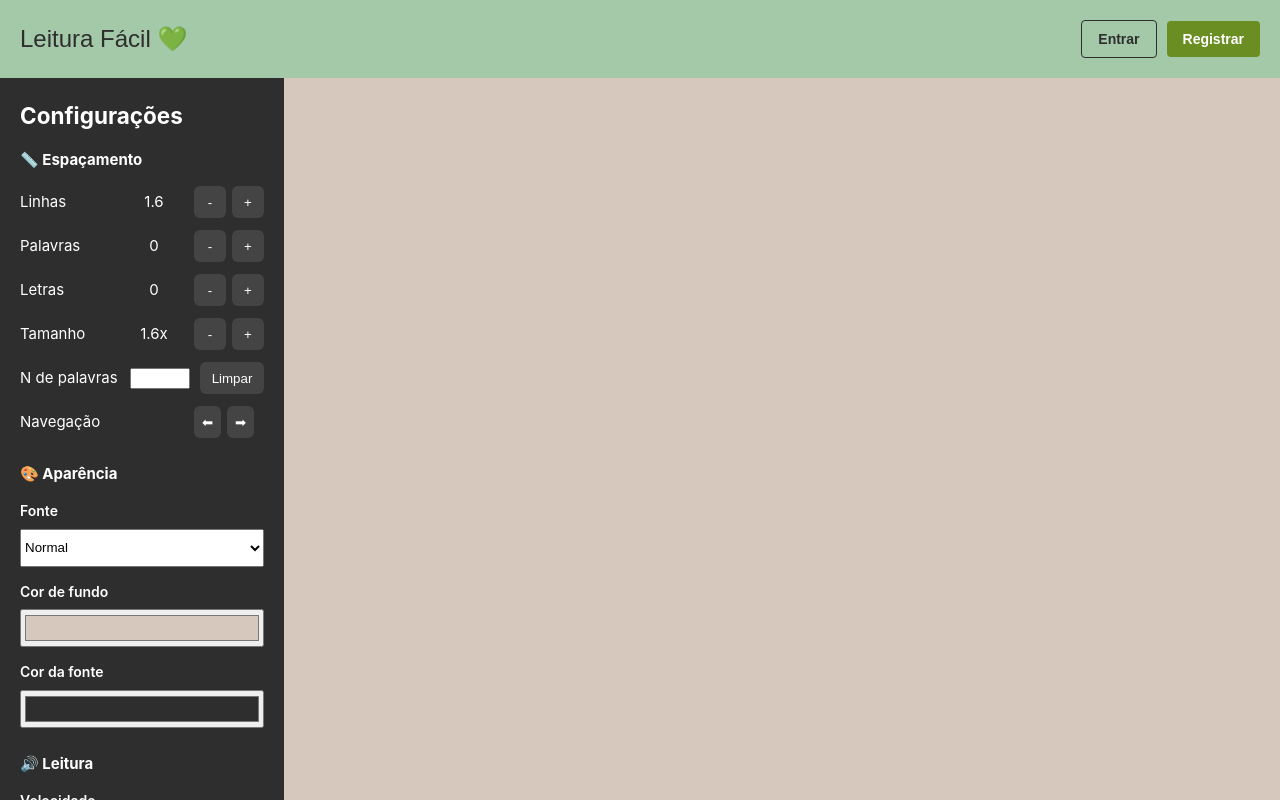
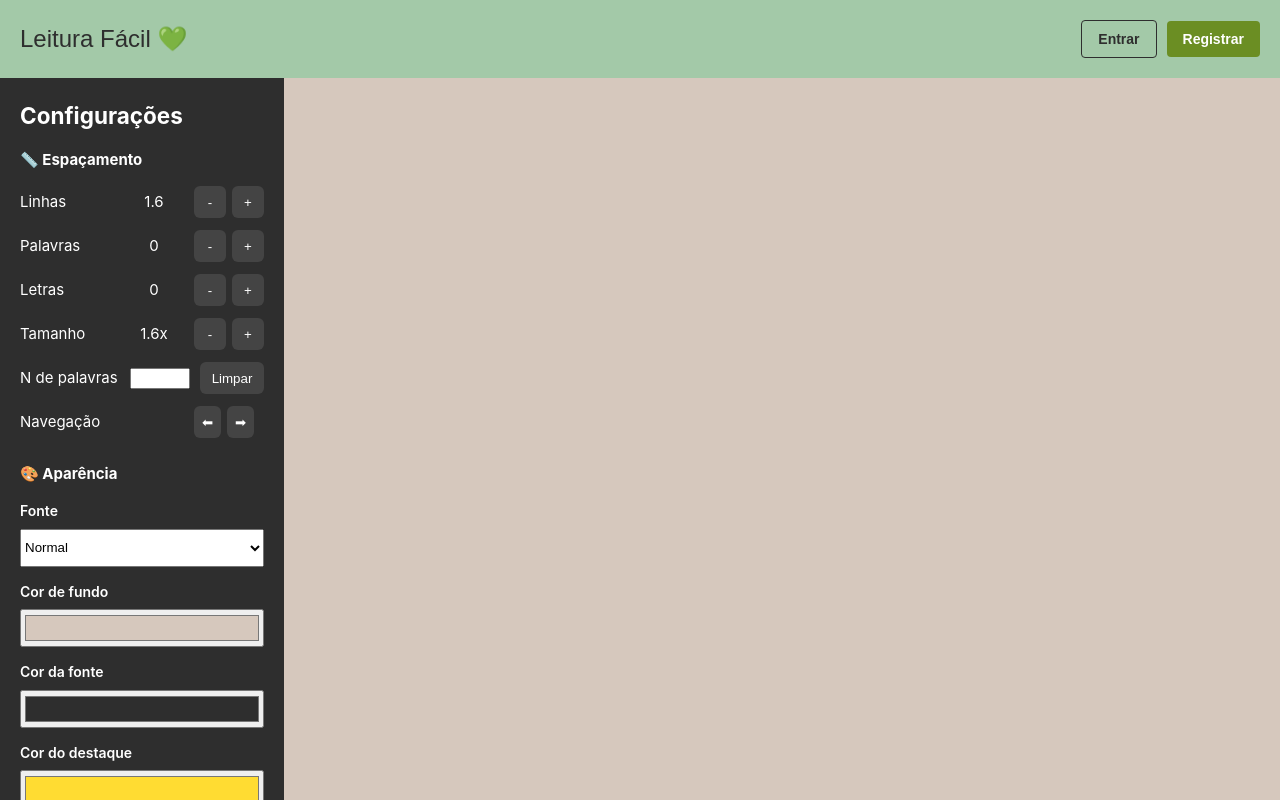
Before and after one commit to mthsgimenez/projeto-integrador-5, a Vue app in the folder client/: page /read in a window 1280 px wide. Built offline with nearby package versions, Linux system fonts and the light colour scheme.

Commit message:
feat: seletor para alterar a cor de destaque

```diff
--- a/client/src/components/Reader.vue
+++ b/client/src/components/Reader.vue
@@ -130,9 +130,7 @@ function isDark(color) {
     '--hover': isDark(configStore.backgroundColor)
       ? 'rgba(255,255,255,0.15)'
       : 'rgba(0,0,0,0.15)',
-    '--highlight': isDark(configStore.backgroundColor)
-      ? 'rgba(255,220,50,0.5)'
-      : 'rgba(255,200,0,0.5)',
+    '--highlight': configStore.highlightColor,
 
     color: configStore.fontColor,
     backgroundColor: configStore.backgroundColor,
--- a/client/src/components/Sidebar.vue
+++ b/client/src/components/Sidebar.vue
@@ -7,16 +7,16 @@ const configStore = useConfigStore();
 const readerStore = useReaderStore();
 
 function loadVoices() {
-  readerStore.loadVoices();
+    readerStore.loadVoices();
 }
 
 onMounted(() => {
-  loadVoices();
-  window.speechSynthesis.onvoiceschanged = loadVoices;
+    loadVoices();
+    window.speechSynthesis.onvoiceschanged = loadVoices;
 });
 
 onUnmounted(() => {
-  window.speechSynthesis.onvoiceschanged = null;
+    window.speechSynthesis.onvoiceschanged = null;
 });
 </script>
 
@@ -66,7 +66,8 @@ onUnmounted(() => {
             <div class="control">
                 <label>N de palavras</label>
                 <input type="number" min="1" v-model="configStore.maxWords" />
-                <button @click="readerStore.stop(); configStore.clearMaxWords(); configStore.resetScroll();" style="width: 64px;">Limpar</button>
+                <button @click="readerStore.stop(); configStore.clearMaxWords(); configStore.resetScroll();"
+                    style="width: 64px;">Limpar</button>
             </div>
 
             <div class="control">
@@ -102,6 +103,12 @@ onUnmounted(() => {
                 <label>Cor da fonte</label>
 
                 <input type="color" v-model="configStore.fontColor" />
+            </div>
+
+            <div class="appearance-control">
+                <label>Cor do destaque</label>
+
+                <input type="color" v-model="configStore.highlightColor" />
             </div>
         </div>
 
--- a/client/src/stores/config.js
+++ b/client/src/stores/config.js
@@ -13,6 +13,7 @@ export const useConfigStore = defineStore('config', {
         fontScale: 1.6,
         backgroundColor: "#d6c8bd",
         fontColor: "#2E2E2E",
+        highlightColor: "#ffdc32",
         fontFamily: "Arial",
         speed: 1,
         maxWords: Infinity,
```
